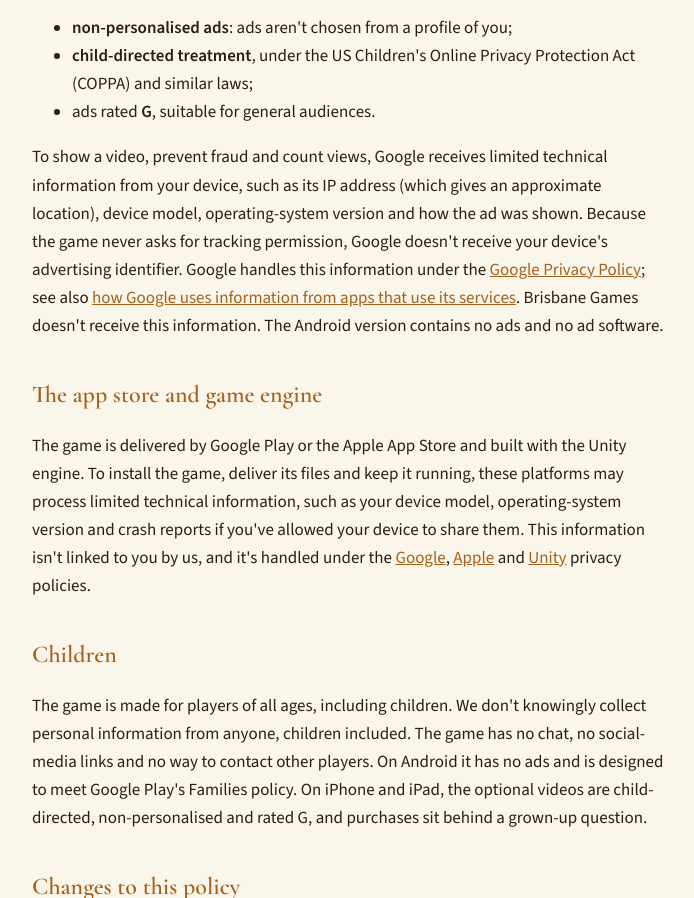
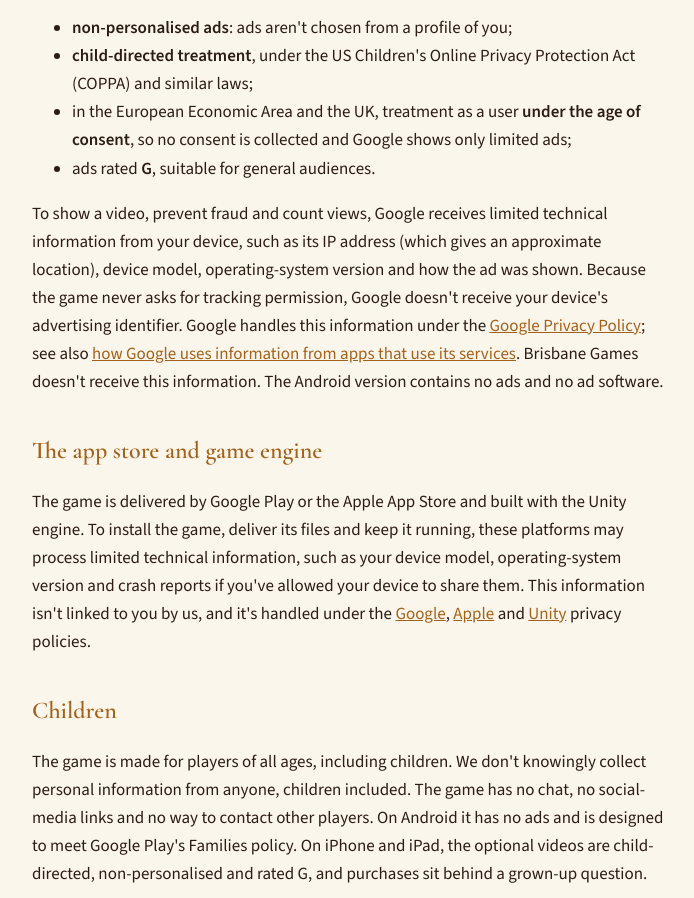
Before and after one commit to Vaman11-72/Vaman11-72.github.io, a plain HTML site: page sunderkand/privacy.html in a window 1280 px wide. Shown: the part 1514-2412 px from the top of the page, without its empty margins (292-986 px from the left). Drawn offline with nearby package versions, Linux system fonts and the light colour scheme.

Commit message:
Privacy policy: EEA/UK ad requests are treated as under the age of consent
Co-Authored-By: Claude Opus 5.5 <noreply@anthropic.com>

```diff
--- a/sunderkand/privacy.html
+++ b/sunderkand/privacy.html
@@ -56,6 +56,7 @@
   <ul>
     <li><strong>non-personalised ads</strong>: ads aren't chosen from a profile of you;</li>
     <li><strong>child-directed treatment</strong>, under the US Children's Online Privacy Protection Act (COPPA) and similar laws;</li>
+    <li>in the European Economic Area and the UK, treatment as a user <strong>under the age of consent</strong>, so no consent is collected and Google shows only limited ads;</li>
     <li>ads rated <strong>G</strong>, suitable for general audiences.</li>
   </ul>
   <p>To show a video, prevent fraud and count views, Google receives limited technical information from your device, such as its IP address (which gives an approximate location), device model, operating-system version and how the ad was shown. Because the game never asks for tracking permission, Google doesn't receive your device's advertising identifier. Google handles this information under the
```
